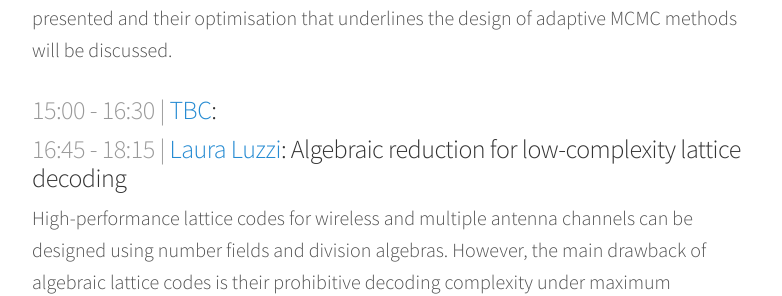
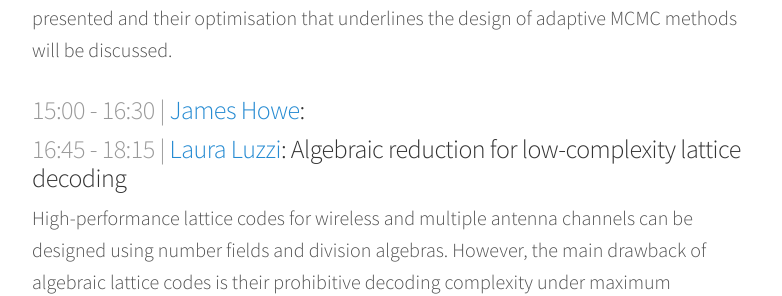
Before and after one commit to malb/discrete-subgroup, a Jekyll site: the page built from _posts/2018-09-24-lattice-meeting.md, in a window 1280 px wide and 900 px high, scrolled down 660 px. Shown: the part 167-463 px from the top of the window, without its empty margins (248-1030 px from the left). Built offline with Jekyll 4.4.1, drawn with Linux system fonts in a browser that asks for light colours; nearby versions of some CDN libraries.

Commit message:
4th speaker

```diff
--- a/_posts/2018-09-24-lattice-meeting.md
+++ b/_posts/2018-09-24-lattice-meeting.md
@@ -15,7 +15,7 @@ This meeting — on *24 September 2018* — is aimed at connecting the two commu
 
 This talk will present Markov chain Monte Carlo, its motivation in statistics and its probabilistic underpinning. Design and properties of the popular MCMC algorithms, such as the Metropolis-Hastings, the Gibbs sampler, MALA and Hamiltonian Monte Carlo will be presented and their optimisation that underlines the design of adaptive MCMC methods will be discussed.
 
-### <span> 15:00 - 16:30 | [TBC]()</span>:  ###
+### <span> 15:00 - 16:30 | [James Howe](http://www.bris.ac.uk/engineering/people/james-howe/index.html)</span>:  ###
 
 ### <span> 16:45 - 18:15 | [Laura Luzzi](http://perso-etis.ensea.fr/luzzi/)</span>: Algebraic reduction for low-complexity lattice decoding ###
 
```
